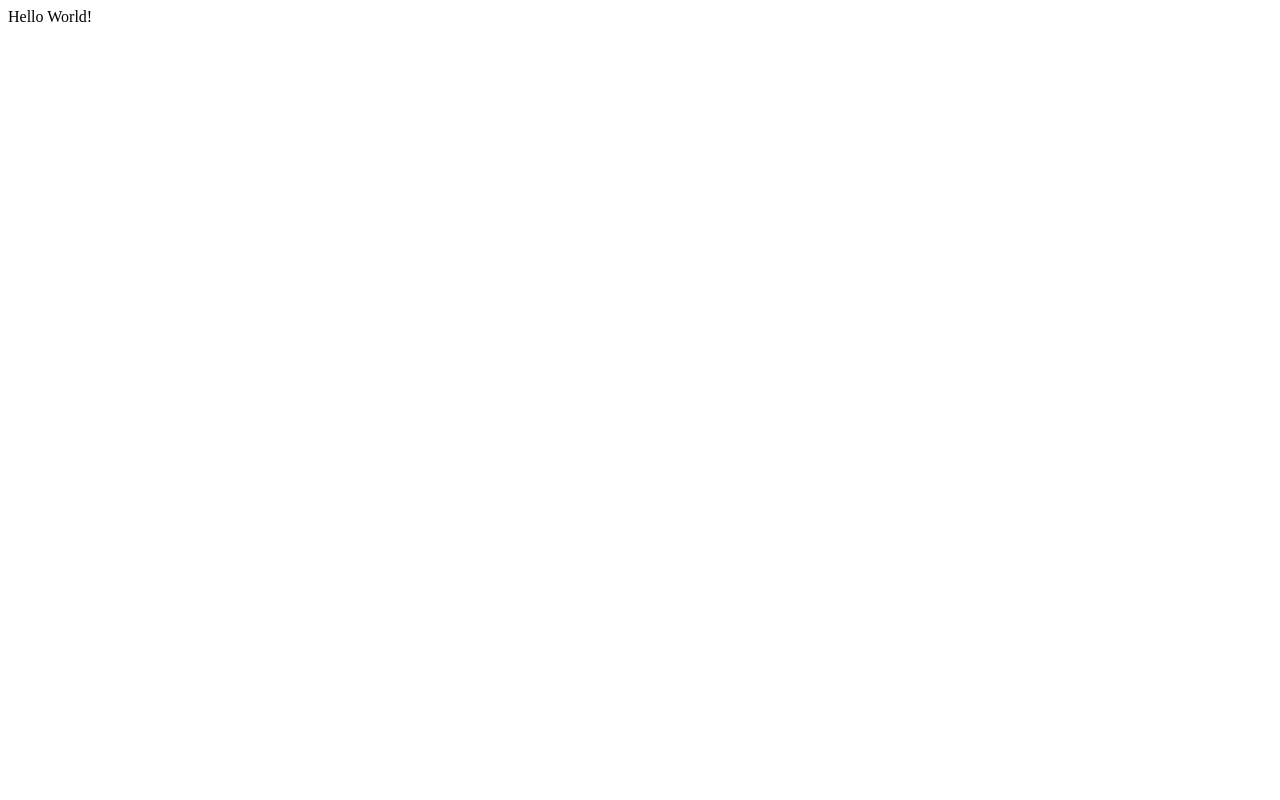
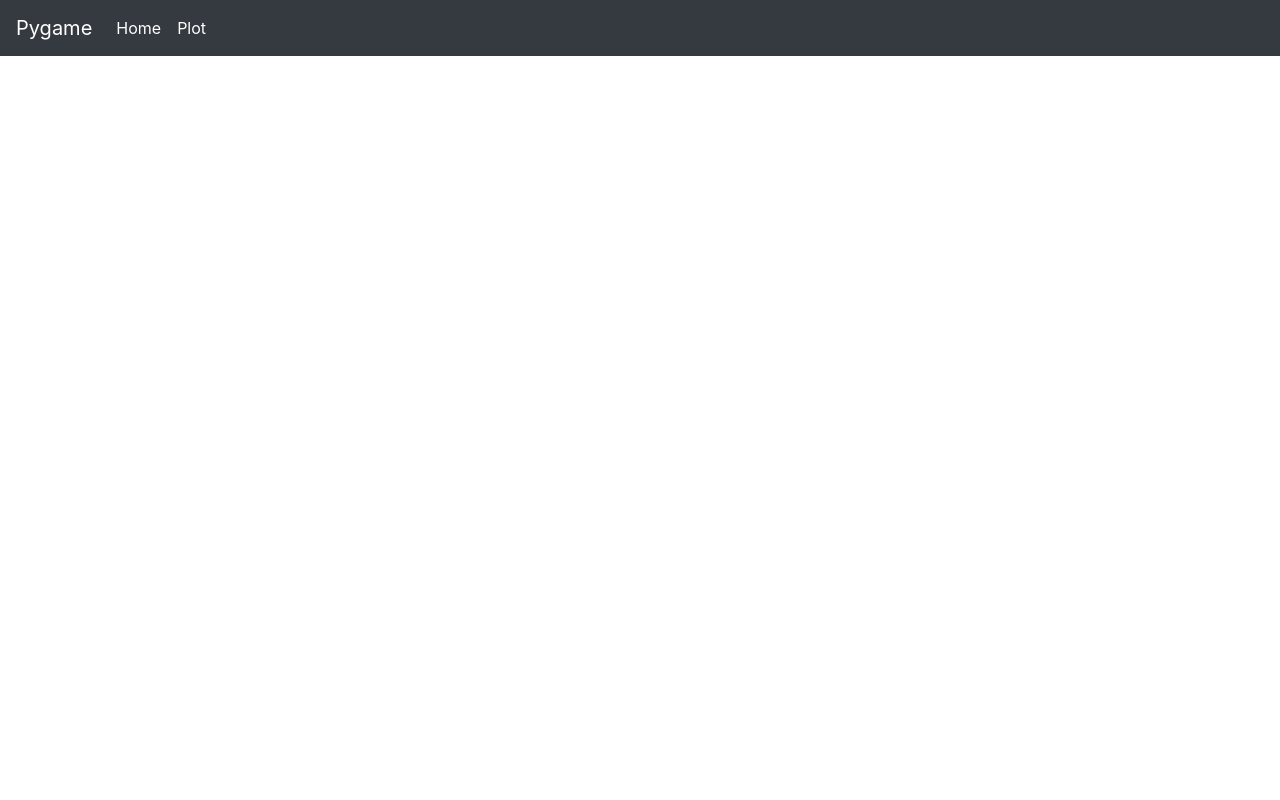
Before and after one commit to jaydenta/pygame, a Flask app: page / in a window 1280 px wide. Before the commit the page is almost empty. Run offline with Flask 2, Linux system fonts and the light colour scheme; some libraries are stand-ins or nearby versions.

Commit message:
add /plot to navbar

```diff
--- a/app.py
+++ b/app.py
@@ -16,8 +16,8 @@ def multiply_func(a,b):
     return a*b
 
 @app.route("/")
-def hello_world():
-    return "Hello World!"
+def root():
+    return render_template('index.html')
 
 @app.route("/hi")
 def hi():
--- a/templates/index.html
+++ b/templates/index.html
@@ -21,6 +21,9 @@
         <li class="nav-item active">
           <a class="nav-link" href="">Home<span class="sr-only">(current)</span></a>
         </li>
+        <li class="nav-item active">
+          <a class="nav-link" href="/plot">Plot<span class="sr-only">(current)</span></a>
+        </li>
       </ul>
     </div>
   </nav>
```
